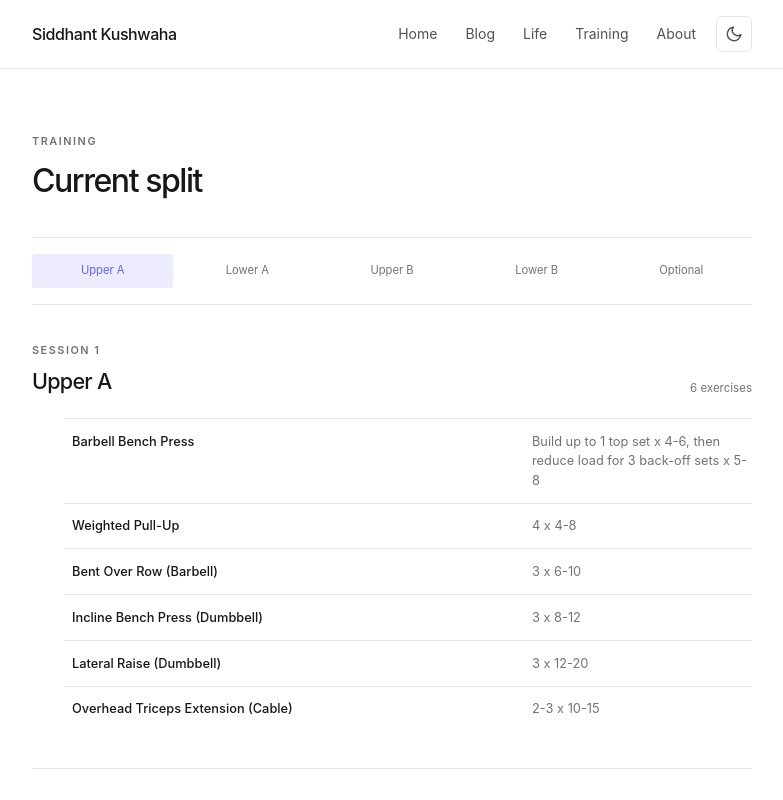
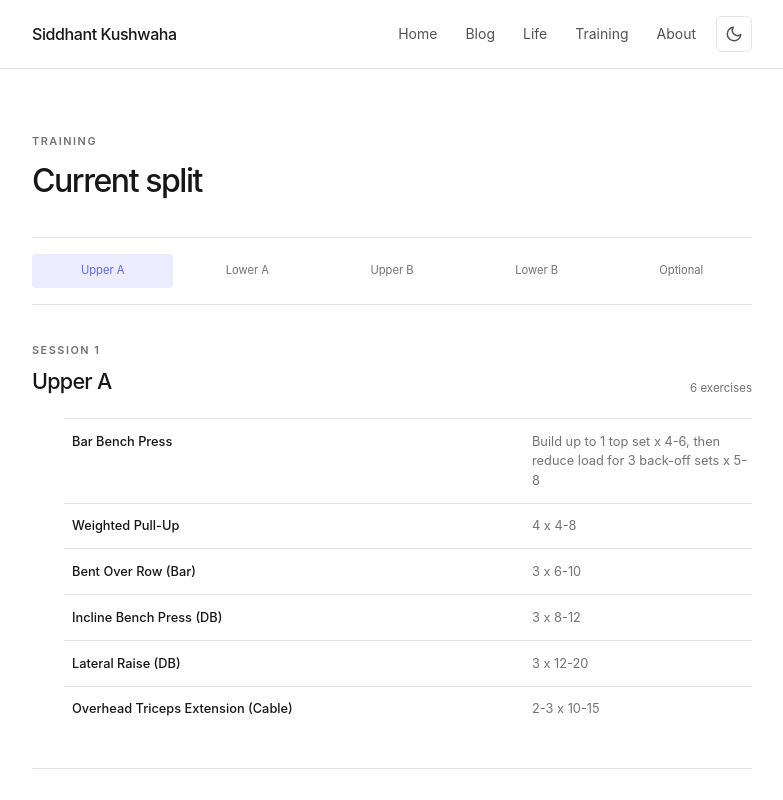
Before and after one commit to siddhantkushwaha/Bojack, a Next.js app: page /split in a window 1280 px wide. Shown: the top 800 px of the page, without its empty margins (248-1031 px from the left). Built offline with nearby package versions, Linux system fonts and the light colour scheme.

Commit message:
Improve training charts and split labels

```diff
--- /dev/null
+++ b/components/FitnessBarChart.tsx
@@ -0,0 +1,61 @@
+"use client";
+
+import { useEffect, useState } from "react";
+import {
+  Bar,
+  BarChart,
+  LabelList,
+  ResponsiveContainer,
+  Tooltip,
+  XAxis,
+  YAxis,
+} from "recharts";
+
+type BarDatum = { label: string; value: number };
+type ValueFormat = "compact" | "number";
+
+const formatValue = (value: number, format: ValueFormat) => new Intl.NumberFormat("en-IN", format === "compact" ? { notation: "compact", maximumFractionDigits: 1 } : undefined).format(value);
+
+export function FitnessBarChart({
+  bars,
+  max,
+  className = "",
+  valueFormat,
+  ariaLabel,
+}: {
+  bars: BarDatum[];
+  max: number;
+  className?: string;
+  valueFormat: ValueFormat;
+  ariaLabel: string;
+}) {
+  const [isNarrow, setIsNarrow] = useState(false);
+  const isLongChart = bars.length > 10;
+
+  useEffect(() => {
+    const mediaQuery = window.matchMedia("(max-width: 700px)");
+    const update = () => setIsNarrow(mediaQuery.matches);
+    update();
+    mediaQuery.addEventListener("change", update);
+    return () => mediaQuery.removeEventListener("change", update);
+  }, []);
+
+  const chartWidth = isLongChart ? 520 : 280;
+
+  return (
+    <div className="fitness-chart-scroll">
+      <div className={`fitness-recharts ${className}`} style={{ width: isNarrow ? `${chartWidth}px` : "100%", minWidth: `${chartWidth}px` }} role="img" aria-label={ariaLabel}>
+        <ResponsiveContainer width="100%" height="100%">
+          <BarChart data={bars} margin={{ top: 28, right: 0, bottom: 10, left: 0 }} barCategoryGap={0} barGap={0} barSize={isLongChart ? (isNarrow ? 30 : 52) : (isNarrow ? 32 : 48)}>
+            <XAxis dataKey="label" axisLine={false} tickLine={false} tick={{ fill: "var(--fitness-muted)", fontSize: 12 }} interval={isNarrow && isLongChart ? 1 : 0} />
+            <YAxis domain={[0, max]} hide />
+            <Tooltip cursor={{ fill: "color-mix(in srgb, var(--fitness-accent) 8%, transparent)" }} formatter={(value) => formatValue(Number(value), valueFormat)} labelFormatter={(label) => String(label)} contentStyle={{ border: "1px solid var(--fitness-grid)", background: "var(--fitness-bg)", color: "var(--fitness-fg)", fontSize: 12 }} />
+            <Bar dataKey="value" fill="var(--fitness-accent)" radius={[1, 1, 0, 0]}>
+              <LabelList dataKey="value" position="top" formatter={(value) => formatValue(Number(value), valueFormat)} fill="var(--fitness-muted)" fontSize={11} />
+            </Bar>
+          </BarChart>
+        </ResponsiveContainer>
+      </div>
+    </div>
+  );
+}
--- /dev/null
+++ b/components/FitnessTrendChart.tsx
@@ -0,0 +1,23 @@
+"use client";
+
+import { Line, LineChart, ResponsiveContainer, Tooltip, YAxis } from "recharts";
+
+export function FitnessTrendChart({
+  points,
+  label,
+}: {
+  points: { value: number }[];
+  label: string;
+}) {
+  return (
+    <div className="fitness-trend-chart" role="img" aria-label={label}>
+      <ResponsiveContainer width="100%" height="100%">
+        <LineChart data={points} margin={{ top: 3, right: 0, bottom: 3, left: 0 }}>
+          <YAxis domain={["dataMin", "dataMax"]} hide />
+          <Tooltip formatter={(value) => `${Number(value).toFixed(1)} kg`} labelFormatter={() => ""} contentStyle={{ border: "1px solid var(--fitness-grid)", background: "var(--fitness-bg)", color: "var(--fitness-fg)", fontSize: 12 }} />
+          <Line type="monotone" dataKey="value" stroke="var(--fitness-accent)" strokeWidth={2} dot={false} activeDot={{ r: 3 }} isAnimationActive={false} />
+        </LineChart>
+      </ResponsiveContainer>
+    </div>
+  );
+}
--- a/components/SplitViewer.tsx
+++ b/components/SplitViewer.tsx
@@ -7,11 +7,11 @@ const days = [
     day: "Session 1",
     title: "Upper A",
     exercises: [
-      ["Barbell Bench Press", "Build up to 1 top set x 4-6, then reduce load for 3 back-off sets x 5-8"],
+      ["Bar Bench Press", "Build up to 1 top set x 4-6, then reduce load for 3 back-off sets x 5-8"],
       ["Weighted Pull-Up", "4 x 4-8"],
-      ["Bent Over Row (Barbell)", "3 x 6-10"],
-      ["Incline Bench Press (Dumbbell)", "3 x 8-12"],
-      ["Lateral Raise (Dumbbell)", "3 x 12-20"],
+      ["Bent Over Row (Bar)", "3 x 6-10"],
+      ["Incline Bench Press (DB)", "3 x 8-12"],
+      ["Lateral Raise (DB)", "3 x 12-20"],
       ["Overhead Triceps Extension (Cable)", "2-3 x 10-15"],
     ],
   },
@@ -19,8 +19,8 @@ const days = [
     day: "Session 2",
     title: "Lower A",
     exercises: [
-      ["Squat (Barbell)", "Build up to 1 top set x 4-6, then reduce load for 3 back-off sets x 5-8"],
-      ["Bulgarian Split Squat (Dumbbell)", "3 x 8-12 each leg"],
+      ["Squat (Bar)", "Build up to 1 top set x 4-6, then reduce load for 3 back-off sets x 5-8"],
+      ["Bulgarian Split Squat (DB)", "3 x 8-12 each leg"],
       ["Lying Leg Curl (Machine)", "3 x 8-15"],
       ["Standing Calf Raise (Machine)", "3 x 8-15"],
       ["Hip Abduction (Machine) / Cossack Squat", "2-3 x 12-20 or 6-10 each side"],
@@ -31,12 +31,12 @@ const days = [
     day: "Session 3",
     title: "Upper B",
     exercises: [
-      ["Dumbbell Bench Press", "4 x 8-12"],
-      ["Chest Supported Incline Row (Dumbbell)", "4 x 8-12"],
-      ["Shoulder Press (Dumbbell)", "3 x 6-10"],
+      ["DB Bench Press", "4 x 8-12"],
+      ["Chest Supported Row (Plate-Loaded / DB)", "4 x 8-12"],
+      ["Shoulder Press (DB)", "3 x 6-10"],
       ["Lat Pulldown (Cable), medium-to-wide overhand grip", "3 x 8-12"],
       ["Lateral Raise (Cable)", "3 x 12-20"],
-      ["Seated Incline Curl (Dumbbell)", "3 x 8-15"],
+      ["Seated Incline Curl (DB)", "3 x 8-15"],
       ["Face Pull", "2-3 x 12-20"],
     ],
   },
@@ -44,9 +44,9 @@ const days = [
     day: "Session 4",
     title: "Lower B",
     exercises: [
-      ["Romanian Deadlift (Barbell) / Single-Leg Romanian Deadlift (Dumbbell)", "3-4 x 6-10"],
+      ["Romanian Deadlift (Bar) / Single-Leg Romanian Deadlift (DB)", "3-4 x 6-10"],
       ["Leg Press (Machine)", "3 x 8-12"],
-      ["Walking Lunge (Dumbbell)", "3 x 8-12 each leg"],
+      ["Walking Lunge (DB)", "3 x 8-12 each leg"],
       ["Lying Leg Curl (Machine)", "3 x 10-15"],
       ["Seated Calf Raise", "3 x 12-20"],
       ["Hip Adduction (Machine) / Hip Internal and External Rotation", "2-3 x 12-20"],
@@ -57,9 +57,9 @@ const days = [
     day: "Optional",
     title: "Optional",
     exercises: [
-      ["Incline Bench Press (Dumbbell) / Chest Press (Machine) / Cable Fly Crossovers", "3 x 10-15"],
+      ["Incline Bench Press (DB) / Chest Press (Machine) / Cable Fly Crossovers", "3 x 10-15"],
       ["Seated Cable Row - V Grip (Cable)", "3 x 10-15"],
-      ["Lateral Raise (Dumbbell)", "3 x 15-25"],
+      ["Lateral Raise (DB)", "3 x 15-25"],
       ["EZ Bar Biceps Curl", "3 x 10-15"],
       ["Overhead Triceps Extension (Cable)", "3 x 10-15"],
       ["Decline Crunch or Toes-to-Bar", "3 x 8-15"],
--- a/components/WorkoutExplorer.tsx
+++ b/components/WorkoutExplorer.tsx
@@ -28,7 +28,7 @@ export function WorkoutExplorer({ sessions }: { sessions: WorkoutSession[] }) {
   const [query, setQuery] = useState("");
   const [selectedStart, setSelectedStart] = useState(sessions[0]?.start ?? "");
   const selected = sessions.find((session) => session.start === selectedStart) ?? sessions[0];
-  const filteredSessions = sessions.filter((session) => `${session.title} ${formatDate(session.start)}`.toLowerCase().includes(query.toLowerCase()));
+  const filteredSessions = sessions.filter((session) => `${session.title} ${formatDate(session.start)} ${session.movements.map((movement) => movement.name).join(" ")}`.toLowerCase().includes(query.toLowerCase()));
 
   return (
     <section className="workout-explorer">
--- a/package.json
+++ b/package.json
@@ -22,6 +22,7 @@
     "react": "18.3.1",
     "react-dom": "18.3.1",
     "reading-time": "1.5.0",
+    "recharts": "^3.10.1",
     "rehype-katex": "7.0.1",
     "rehype-pretty-code": "0.13.2",
     "remark-gfm": "4.0.0",
```
Also changed, not shown: app/fitness/page.tsx (+6 -11 lines), app/globals.css (+7 -5 lines), 1 other file (tests, documents, lock files or other folders).
